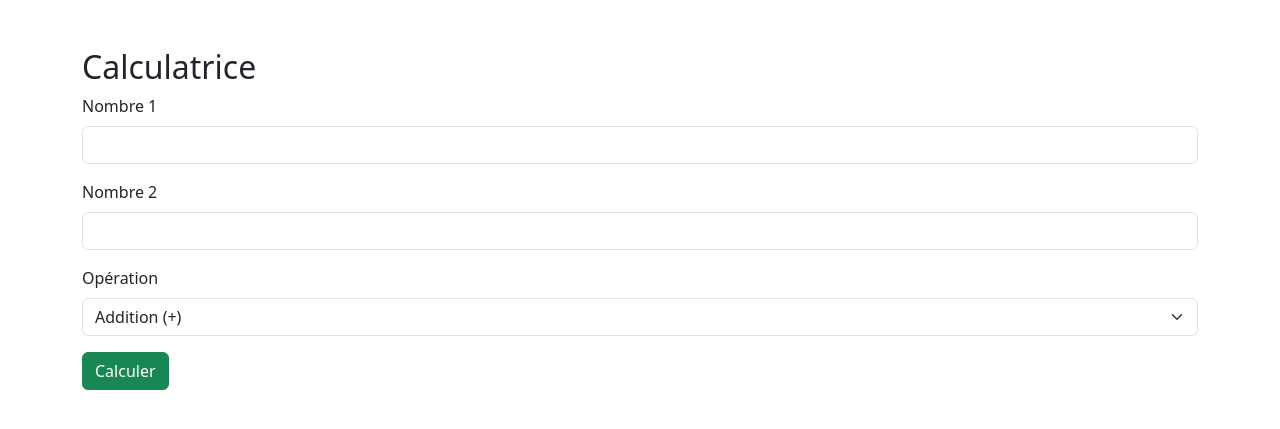
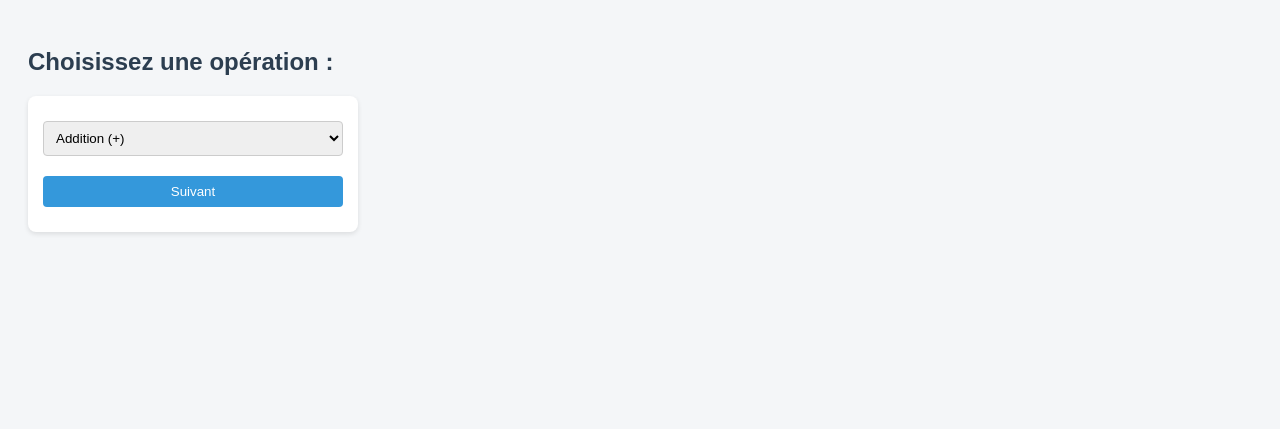
Before and after one commit to WilfriedRayan/Mon_app_flask, a Flask app: page /calculatrice in a window 1280 px wide. Shown: the top 429 px of the page. Run offline with Flask 3, Linux system fonts and the light colour scheme.

Commit message:
Second commit : ajout du formulaire de calcul

```diff
--- a/app.py
+++ b/app.py
@@ -1,52 +1,54 @@
 from flask import Flask, render_template, request, redirect, url_for, session
 
 app = Flask(__name__)
-app.secret_key = 'ma_cle_secrete'  # à modifier en prod
+app.secret_key = 'votre_cle_secrete'
 
-# Page de connexion
 @app.route('/', methods=['GET', 'POST'])
 def login():
     if request.method == 'POST':
-        prenom = request.form['prenom']
-        nom = request.form['nom']
-        session['user'] = {'prenom': prenom, 'nom': nom}
+        session['nom'] = request.form['nom']
+        session['prenom'] = request.form['prenom']
         return redirect(url_for('home'))
     return render_template('login.html')
 
-# Page d'accueil
 @app.route('/home')
 def home():
-    user = session.get('user')
-    if not user:
+    nom = session.get('nom')
+    prenom = session.get('prenom')
+    if not nom or not prenom:
         return redirect(url_for('login'))
-    return render_template('home.html', user=user)
+    return render_template('home.html', nom=nom, prenom=prenom)
 
-# Page de calculatrice
 @app.route('/calculatrice', methods=['GET', 'POST'])
 def calculatrice():
+    if request.method == 'POST':
+        session['operation'] = request.form['operation']
+        return redirect(url_for('calcul'))
+    return render_template('choose_operation.html')
+
+@app.route('/calcul', methods=['GET', 'POST'])
+def calcul():
     result = None
+    op = session.get('operation')
     if request.method == 'POST':
         try:
-            a = float(request.form['a'])
-            b = float(request.form['b'])
-            op = request.form['operation']
+            num1 = float(request.form['num1'])
+            num2 = float(request.form['num2'])
             if op == '+':
-                result = a + b
+                result = num1 + num2
             elif op == '-':
-                result = a - b
+                result = num1 - num2
             elif op == '*':
-                result = a * b
+                result = num1 * num2
             elif op == '/':
-                result = a / b if b != 0 else "Erreur : division par zéro"
-        except Exception as e:
-            result = f"Erreur : {str(e)}"
-    return render_template('calculatrice.html', result=result)
+                result = num1 / num2 if num2 != 0 else "Erreur : division par zéro"
+        except ValueError:
+            result = "Entrée invalide"
+    return render_template('calculatrice.html', operation=op, result=result)
 
-# Déconnexion
-@app.route('/logout')
-def logout():
-    session.clear()
-    return redirect(url_for('login'))
+@app.route('/meteo')
+def meteo():
+    return "<h2>Fonctionnalité météo à venir</h2>"
 
 if __name__ == '__main__':
     app.run(debug=True)
--- a/static/css/style.css
+++ b/static/css/style.css
@@ -1,9 +1,48 @@
+
 body {
+    font-family: Arial, sans-serif;
     background-color: #f4f6f8;
+    color: #333;
+    padding: 20px;
 }
-.card {
-    transition: transform 0.2s ease;
+
+h2, h3 {
+    color: #2c3e50;
 }
-.card:hover {
-    transform: scale(1.02);
+
+form {
+    background: white;
+    padding: 15px;
+    border-radius: 8px;
+    max-width: 300px;
+    box-shadow: 0 2px 5px rgba(0,0,0,0.1);
 }
+
+input, select, button {
+    width: 100%;
+    margin-top: 10px;
+    margin-bottom: 10px;
+    padding: 8px;
+    border-radius: 4px;
+    border: 1px solid #ccc;
+}
+
+button {
+    background-color: #3498db;
+    color: white;
+    border: none;
+    cursor: pointer;
+}
+
+button:hover {
+    background-color: #2980b9;
+}
+
+a {
+    text-decoration: none;
+    color: #3498db;
+}
+
+a:hover {
+    text-decoration: underline;
+}
--- a/templates/calculatrice.html
+++ b/templates/calculatrice.html
@@ -1,39 +1,19 @@
 <!DOCTYPE html>
-<html lang="fr">
+<html>
 <head>
-    <meta charset="UTF-8">
-    <title>Calculatrice</title>
-    <link rel="stylesheet" href="https://cdn.jsdelivr.net/npm/bootstrap@5.3.0/dist/css/bootstrap.min.css">
-</head>
+    <link rel="stylesheet" href="{{ url_for('static', filename='css/style.css') }}"><title>Calculatrice</title></head>
 <body>
-<div class="container mt-5">
-    <h2> Calculatrice</h2>
+    <h2>Opération sélectionnée : {{ operation }}</h2>
     <form method="POST">
-        <div class="mb-3">
-            <label class="form-label">Nombre 1</label>
-            <input type="number" name="a" step="any" class="form-control" required>
-        </div>
-        <div class="mb-3">
-            <label class="form-label">Nombre 2</label>
-            <input type="number" name="b" step="any" class="form-control" required>
-        </div>
-        <div class="mb-3">
-            <label class="form-label">Opération</label>
-            <select name="operation" class="form-select" required>
-                <option value="+">Addition (+)</option>
-                <option value="-">Soustraction (-)</option>
-                <option value="*">Multiplication (*)</option>
-                <option value="/">Division (/)</option>
-            </select>
-        </div>
-        <button type="submit" class="btn btn-success">Calculer</button>
+        Nombre 1 : <input type="number" step="any" name="num1" required><br><br>
+        Nombre 2 : <input type="number" step="any" name="num2" required><br><br>
+        <button type="submit">Calculer</button>
     </form>
 
     {% if result is not none %}
-        <div class="alert alert-info mt-4">
-            Résultat : {{ result }}
-        </div>
+        <h3>Résultat : {{ result }}</h3>
     {% endif %}
-</div>
+
+    <br><a href="{{ url_for('home') }}">Retour à l'accueil</a>
 </body>
 </html>
--- /dev/null
+++ b/templates/choose_operation.html
@@ -0,0 +1,17 @@
+<!DOCTYPE html>
+<html>
+<head>
+    <link rel="stylesheet" href="{{ url_for('static', filename='css/style.css') }}"><title>Choisir une opération</title></head>
+<body>
+    <h2>Choisissez une opération :</h2>
+    <form method="POST">
+        <select name="operation" required>
+            <option value="+">Addition (+)</option>
+            <option value="-">Soustraction (-)</option>
+            <option value="*">Multiplication (*)</option>
+            <option value="/">Division (/)</option>
+        </select>
+        <button type="submit">Suivant</button>
+    </form>
+</body>
+</html>
```
Also changed, not shown: templates/home.html (+8 -9 lines), templates/login.html (+7 -18 lines).
